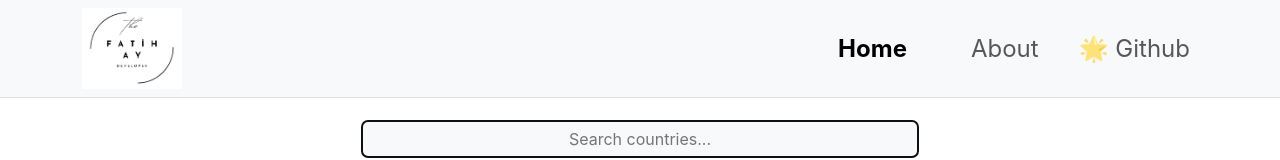
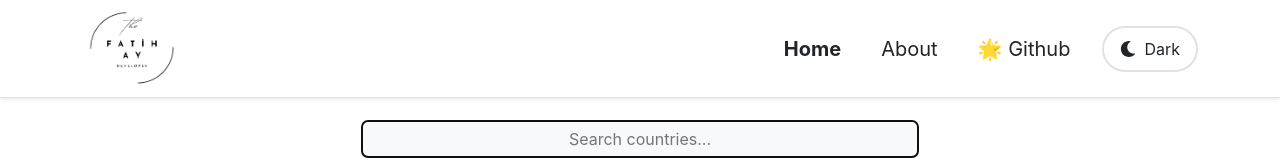
Before and after one commit to iamfatihay/Countries-App, a React (Create React App) app: page / in a window 1280 px wide. Shown: the top 160 px of the page. Built offline with nearby package versions, Linux system fonts and the light colour scheme; no server answers.

Commit message:
feat: modernize navbar with theme toggle
- Add dark/light theme toggle button
- Apply modern styling with CSS variables
- Update navigation links to lowercase URLs
- Add theme-aware colors and styling

```diff
--- a/src/components/navbar/MyNavbar.jsx
+++ b/src/components/navbar/MyNavbar.jsx
@@ -1,52 +1,83 @@
-import Container from 'react-bootstrap/Container';
-import Nav from 'react-bootstrap/Nav';
-import Navbar from 'react-bootstrap/Navbar';
-// import NavDropdown from 'react-bootstrap/NavDropdown';
+import Container from "react-bootstrap/Container";
+import Nav from "react-bootstrap/Nav";
+import Navbar from "react-bootstrap/Navbar";
+import { Link, NavLink } from "react-router-dom";
+import { useTheme } from "../../contexts/ThemeContext";
+import { FaSun, FaMoon } from "react-icons/fa";
 import logo from "../../img/Fatih-Ay-1.png";
-import { Link, NavLink } from "react-router-dom";
-
 
 function MyNavbar() {
+    const { theme, toggleTheme } = useTheme();
 
     const handleLogoClick = () => {
-        window.scrollTo({ top: 0, behavior: 'smooth' });
-      }
-
-
+        window.scrollTo({ top: 0, behavior: "smooth" });
+    };
 
     return (
-        <Navbar className='border-bottom' bg="light" expand="md" fixed="top">
+        <Navbar
+            className="modern-navbar"
+            expand="md"
+            fixed="top"
+            style={{ backgroundColor: "var(--bg-card)" }}
+        >
             <Container>
                 <Link to="/" onClick={handleLogoClick}>
                     <img alt="logo" src={logo} width="100px" />
                 </Link>
-                <Navbar.Toggle aria-controls="navbarScroll" />
+                <Navbar.Toggle
+                    aria-controls="navbarScroll"
+                    style={{ borderColor: "var(--border-color)" }}
+                />
                 <Navbar.Collapse id="navbarScroll">
-                    <Nav className="ms-auto my-2 my-lg-0" style={{ maxHeight: "200px" }} navbarScroll>
+                    <Nav
+                        className="ms-auto my-2 my-lg-0"
+                        style={{ maxHeight: "200px" }}
+                        navbarScroll
+                    >
                         <NavLink
-                            className="nav-link fs-4 me-5"
+                            className="nav-link fs-5 me-4"
                             to="/"
-                            style={({ isActive }) => ({ fontWeight: isActive ? "bold" : "normal" })}
+                            style={({ isActive }) => ({
+                                fontWeight: isActive ? "bold" : "normal",
+                                color: "var(--text-primary)",
+                            })}
                             onClick={handleLogoClick}
                         >
                             Home
                         </NavLink>
                         <NavLink
-                            className="nav-link fs-4 me-4"
-                            to="/About"
-                            style={({ isActive }) => ({ fontWeight: isActive ? "bold" : "normal" })}
+                            className="nav-link fs-5 me-4"
+                            to="/about"
+                            style={({ isActive }) => ({
+                                fontWeight: isActive ? "bold" : "normal",
+                                color: "var(--text-primary)",
+                            })}
                         >
                             About
                         </NavLink>
                         <a
-
                             href="https://github.com/iamfatihay"
-                            className="nav-link fs-4"
+                            className="nav-link fs-5 me-4"
                             target="_blank"
                             rel="noreferrer"
+                            style={{ color: "var(--text-primary)" }}
                         >
-                           🌟 Github
+                            🌟 Github
                         </a>
+                        <button
+                            className="theme-toggle"
+                            onClick={toggleTheme}
+                            style={{
+                                backgroundColor: "var(--bg-card)",
+                                borderColor: "var(--border-color)",
+                                color: "var(--text-primary)",
+                            }}
+                        >
+                            {theme === "light" ? <FaMoon /> : <FaSun />}
+                            <span className="d-none d-md-inline">
+                                {theme === "light" ? "Dark" : "Light"}
+                            </span>
+                        </button>
                     </Nav>
                 </Navbar.Collapse>
             </Container>
```
